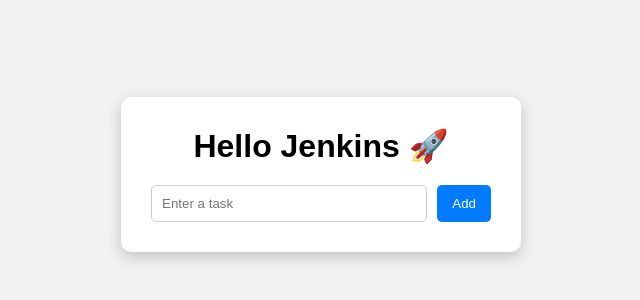
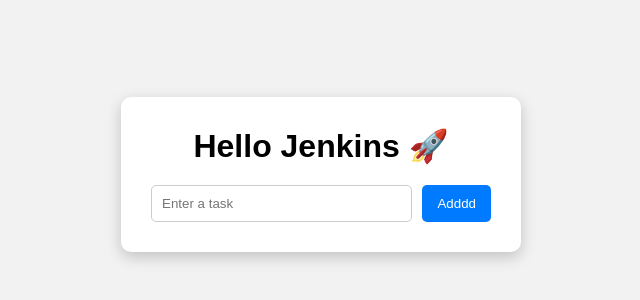
Before and after one commit to Sakthi6363/simple-ci-cd-project-1, a plain HTML site: page index.html in a window 1280 px wide. Shown: the part 226-526 px from the top of the page, 319-959 px from the left. Drawn offline with Linux system fonts and the light colour scheme.

Commit message:
Changed website

```diff
--- a/index.html
+++ b/index.html
@@ -13,7 +13,7 @@
 
         <div class="input-box">
             <input type="text" id="taskInput" placeholder="Enter a task">
-            <button onclick="addTask()">Add</button>
+            <button onclick="addTask()">Adddd</button>
         </div>
 
         <ul id="taskList"></ul>
```
